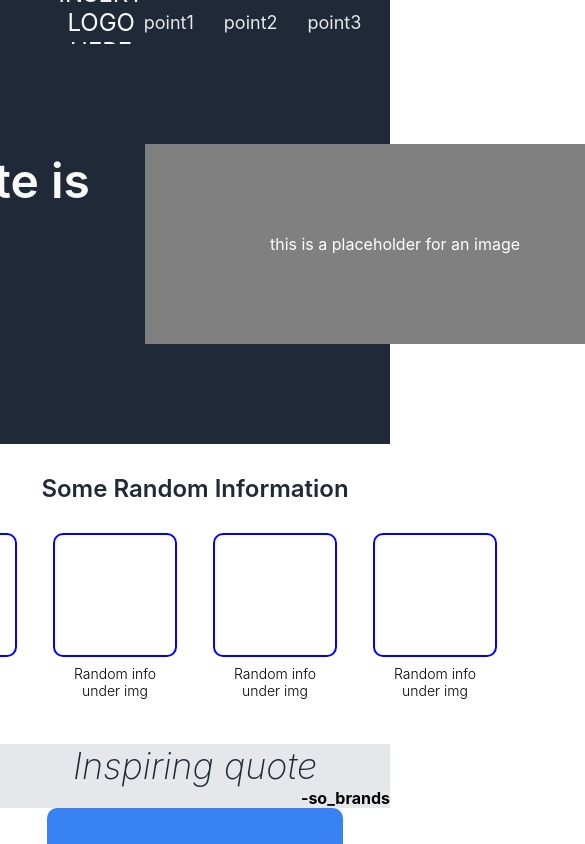
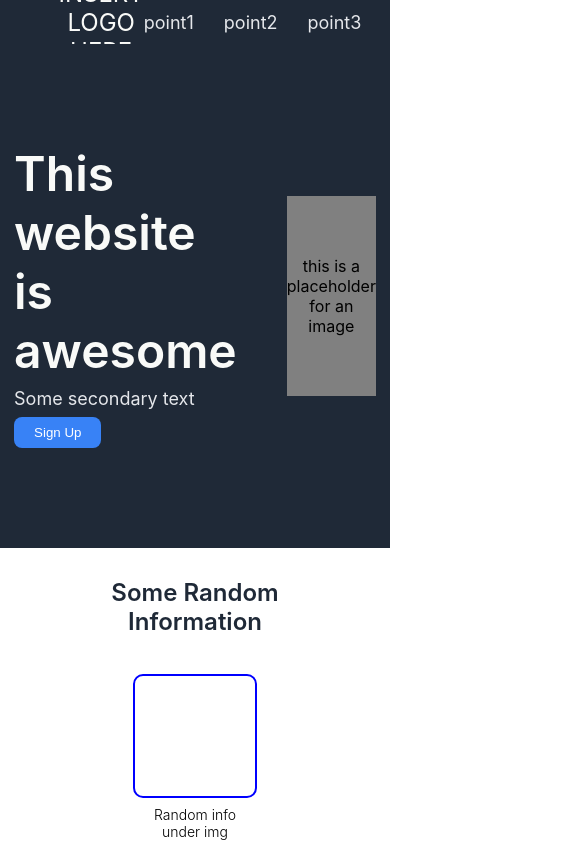
Before and after one commit to sobrands/landing-page, a plain HTML site: page index.html in a window 390 px wide. Shown: the top 844 px of the page, 585 px wide, since content can reach past the window. Drawn offline with Linux system fonts and the light colour scheme.

Commit message:
Made page more responsive to screen changes
Seems that adding too much flex has a detrimental effect
on the page layout too. Take note not to overdo it and
only use flex when necessary

```diff
--- a/index.html
+++ b/index.html
@@ -17,14 +17,12 @@
             </ul>
         </div>
         <div class="hero">
-            <div class="content">
-                <div class="hero-content">
-                    <div class="main-text">This website is awesome</div>
-                    <div class="secondary-text">Some secondary text</div>
-                    <button>Sign Up</button>
-                </div>
-                <div class="image"><span>this is a placeholder for an image</span></div>
+            <div class="hero-content">
+                <div class="main-text">This website is awesome</div>
+                <div class="secondary-text">Some secondary text</div>
+                <button>Sign Up</button>
             </div>
+            <div class="image"><span>this is a placeholder for an image</span></div>
         </div>
         <div class="info">
             <div class="title">Some Random Information</div>
@@ -48,10 +46,8 @@
             </div>
         </div>
         <div class="quote">
-            <div class="quote-content">
-                <div class="quote-text"><em>Inspiring quote</em></div>
-                <div class="quote-name"> -so_brands</div>
-            </div>
+            <div class="quote-text"><em>Inspiring quote to be a little longer so that I can see the effects of my flexbox</em></div>
+            <div class="quote-name">--so_brands</div>
         </div>
         <div class="action">
             <div class="action-content">
--- a/style.css
+++ b/style.css
@@ -42,13 +42,6 @@ ul {
     display: flex;
     justify-content: center;
     align-items: center;
-}
-
-.content {
-    color: white;
-    display: flex;
-    align-items: center;
-    justify-content: space-between;
     padding: 100px 15%;
 }
 
@@ -56,15 +49,15 @@ ul {
     width: 400px;
     display: flex;
     flex-direction: column;
-    align-items: flex-start;
     gap: 8px;
+    text-align: left;
+    margin-right: 50px;
 }
 
 .main-text {
     font-size: 48px;
     font-weight: 600;
     color: #f9faf8;
-    text-align: left;
 }
 
 .secondary-text {
@@ -78,6 +71,7 @@ ul {
     border-radius: 8px;
     color: white;
     padding: 8px 20px;
+    align-self: flex-start;
 }
 
 .image {
@@ -90,10 +84,8 @@ ul {
 }
 
 .info {
-    height: 300px;
-    display: flex;
-    flex-direction: column;
-    align-items: center;
+    padding: 0 15%;
+    margin-bottom: 30px;
 }
 
 .info .title {
@@ -105,6 +97,8 @@ ul {
 
 .illustrations {
     display: flex;
+    flex-wrap: wrap;
+    justify-content: center;
     align-items: center;
 }
 
@@ -121,7 +115,7 @@ ul {
 }
 
 .illustration {
-    margin: 0 30px;
+    margin: 8px 30px;
     width: 100px;
     display: flex;
     flex-direction: column;
@@ -133,20 +127,16 @@ ul {
     background-color: #e5e7eb;
     flex: 1;
     display: flex;
+    flex-direction: column;
     justify-content: center;
-    align-items: center;
-}
-
-.quote-content {
-    display: flex;
-    flex-direction: column;
-    width: 400px;
+    padding: 0 15%;
 }
 
 .quote-text {
     font-size: 36px;
     font-weight: 200;
     color: #1f2937;
+    text-align: left;
 }
 
 .quote-name {
```
